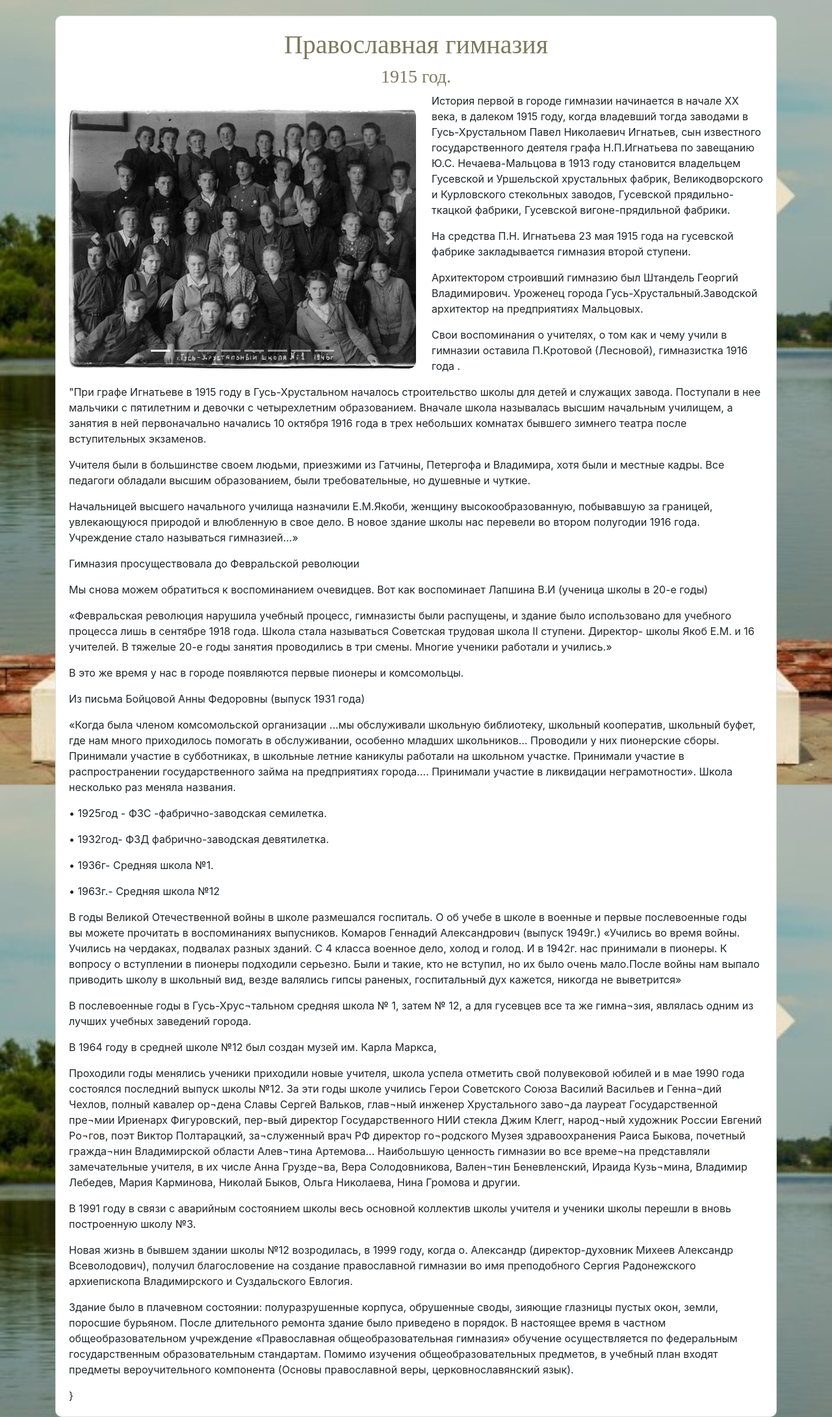
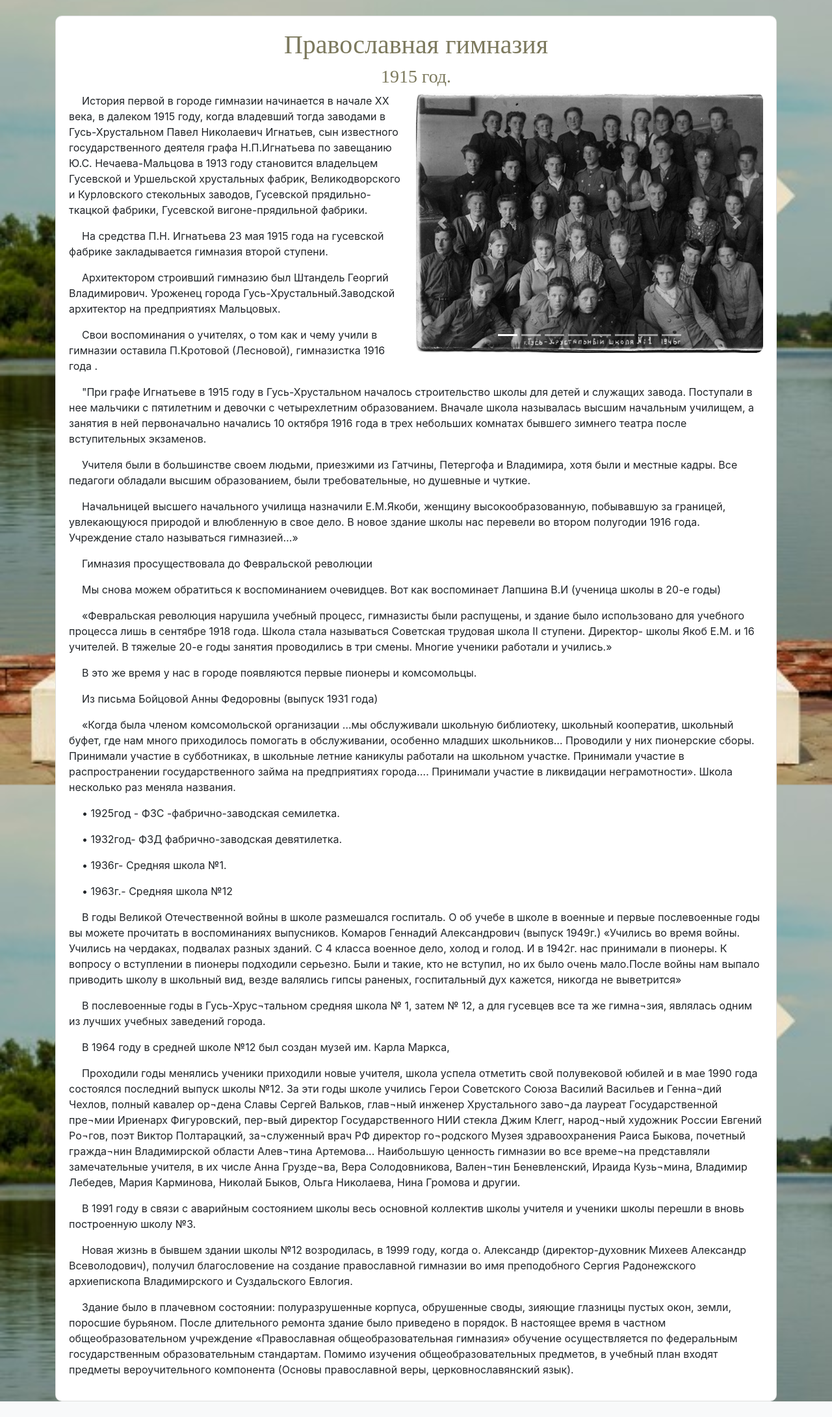
Before and after one commit to KarpovDaniel/GusStory, a Flask app: page /about_item/2 in a window 1280 px wide. Shown: the part 62-2242 px from the top of the page at 65% size. After the commit the page ends 2218 px from the top, so only its background shows below. Run offline with Flask 2, Linux system fonts and the light colour scheme; data comes from the database, SQL or seed files in the repository; both versions use the stored data as it was after the commit; some libraries are stand-ins or nearby versions.

Commit message:
абзацы

```diff
--- a/static/css/style.css
+++ b/static/css/style.css
@@ -40,7 +40,7 @@ b {
 
 .carousel {
     width: 50%;
-    float: left;
+    float: right;
 }
 
 .map_gus {
--- a/templates/single_item.html
+++ b/templates/single_item.html
@@ -5,7 +5,7 @@
     <div class="card-body">
         <h1 align="center">{{item.title}}</h1>
         <h3 align="center" class="mt-2">{{item.year}}</h3>
-        <div id="carouselExampleIndicators" class="carousel slide mt-4 mb-2 mr-4" data-ride="carousel">
+        <div id="carouselExampleIndicators" class="carousel slide mb-2 ml-4" data-ride="carousel">
             <ol class="carousel-indicators">
                 <li data-target="#carouselExampleIndicators" data-slide-to="0" class="active"></li>
                 {% for i in range(1, item.count_photo) %}
@@ -33,9 +33,9 @@
                 <span class="sr-only">Next</span>
             </a>
         </div>
-        {% for content in item.content.split('\n')%}
-        <p>{{content}}</p>
-        {% endfor %}}
+        {% for content in item.content.split('\n') %}
+        <p style="text-indent: 20px">{{ content }}</p>
+        {% endfor %}
     </div>
 </div>
 {% endblock %}
```
Also changed, not shown: db/blogs.sqlite.
